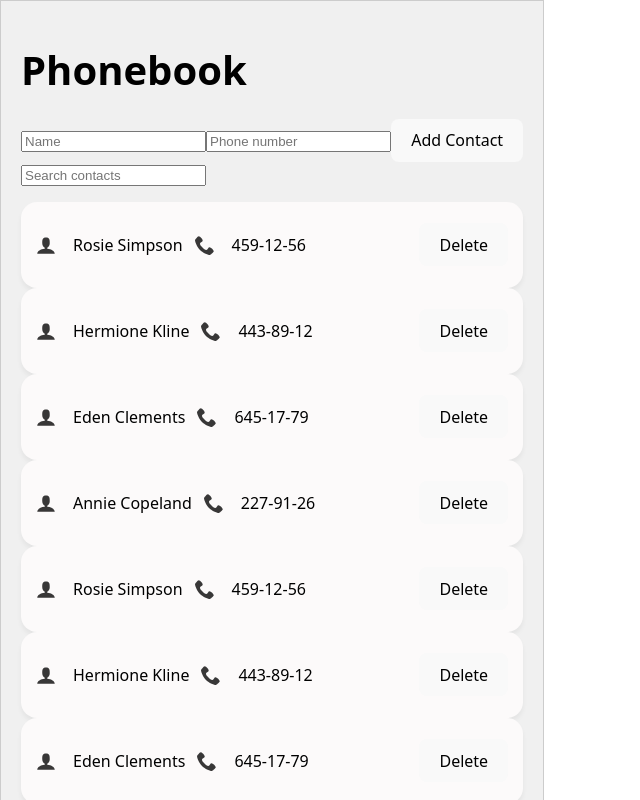
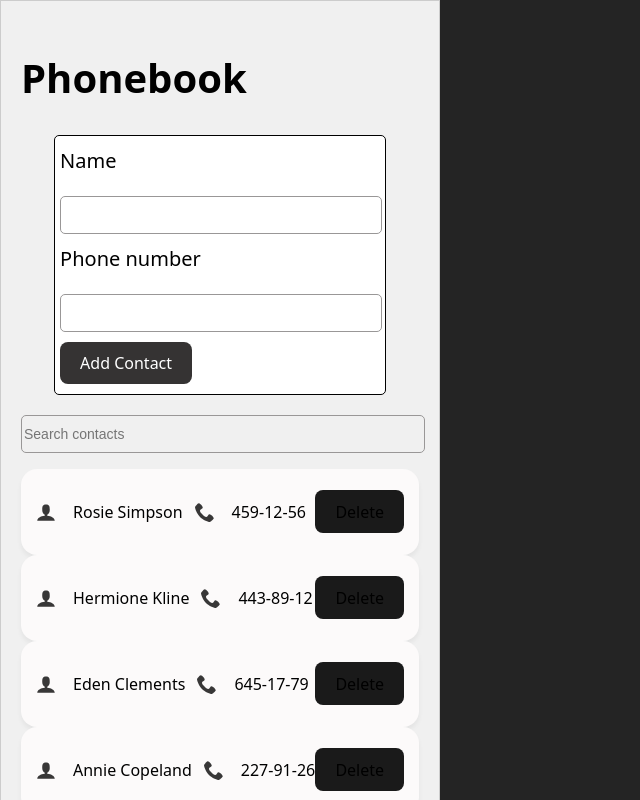
Before and after one commit to Anastasya1725/goit-react-hw-08, a React (Vite) app: page / in a window 1280 px wide. Shown: the top 800 px of the page, without its empty margins (0-640 px from the left). Built offline with nearby package versions, Linux system fonts and the light colour scheme.

Commit message:
goit-react-hw-06

```diff
--- a/src/components/ContactForm.jsx
+++ b/src/components/ContactForm.jsx
@@ -14,8 +14,14 @@ const ContactForm = () => {
       number: "",
     },
     validationSchema: Yup.object({
-      name: Yup.string().required("Required"),
-      number: Yup.string().required("Required"),
+      name: Yup.string()
+      .min(3, 'Min 3 characters')
+      .max(50, 'Max 50 characters')
+      .required("Required"),
+      number: Yup.string()
+      .min(3, 'Min 3 characters')
+      .max(50, 'Max 50 characters')
+      .required("Required"),
     }),
     onSubmit: (values, { resetForm }) => {
       const isDuplicate = contacts.some(
@@ -33,26 +39,30 @@ const ContactForm = () => {
   });
 
   return (
-    <form onSubmit={formik.handleSubmit} className={s.form}>
+    <form onSubmit={formik.handleSubmit} className={s.formcontact}>
+      <div className={s.formGroup}>
+      <label>Name</label>
       <input
         type="text"
         name="name"
-        placeholder="Name"
         value={formik.values.name}
         onChange={formik.handleChange}
-        className={s.input}
+        className={s.formcontact}
       />
+       <div className={s.errormess}>{formik.errors.name}</div>
+      <label>Phone number</label>
       <input
         type="tel"
         name="number"
-        placeholder="Phone number"
         value={formik.values.number}
         onChange={formik.handleChange}
-        className={s.input}
+        className={s.formcontact}
       />
-      <button type="submit" className={s.button}>
+       <div className={s.errormess}>{formik.errors.name}</div>
+      <button type="submit" className={s.btnform}>
         Add Contact
       </button>
+      </div>
     </form>
   );
 };
--- a/src/components/ContactForm.module.css
+++ b/src/components/ContactForm.module.css
@@ -1,9 +1,10 @@
 .formcontact{
     margin: 20px auto;
-    padding: 20px;
+    padding: 10px 5px;
     max-width: 320px;
     border: 1px solid #000;
     border-radius: 5px;
+    background-color: #fff;
   }
 
   .formcontact label{
@@ -16,7 +17,7 @@
 
   .formcontact input{
     width: 100%;
-    padding: 10px;
+    padding: 10px 0;
     border: 1px solid #999797;
     border-radius: 5px;
     margin-bottom: 10px;
--- a/src/components/SearchBox.jsx
+++ b/src/components/SearchBox.jsx
@@ -12,7 +12,7 @@ const SearchBox = () => {
 
   return (
     <input
-      className={s.input}
+      className={s.inputsearch}
       type="text"
       value={filter}
       onChange={handleChange}
--- a/src/index.css
+++ b/src/index.css
@@ -35,10 +35,6 @@ ul{
   padding: 0;
 }
 
-h1 {
-  font-size: 3.2em;
-  line-height: 1.1;
-}
 
 button {
   border-radius: 8px;
@@ -58,16 +54,3 @@ button:focus,
 button:focus-visible {
   outline: 4px auto -webkit-focus-ring-color;
 }
-
-@media (prefers-color-scheme: light) {
-  :root {
-    color: #213547;
-    background-color: #ffffff;
-  }
-  a:hover {
-    color: #747bff;
-  }
-  button {
-    background-color: #f9f9f9;
-  }
-}
```
Also changed, not shown: src/components/SearchBox.module.css (+5 -5 lines), src/App.module.css (indentation only). Lines whose indentation alone changed are shown as unchanged.
